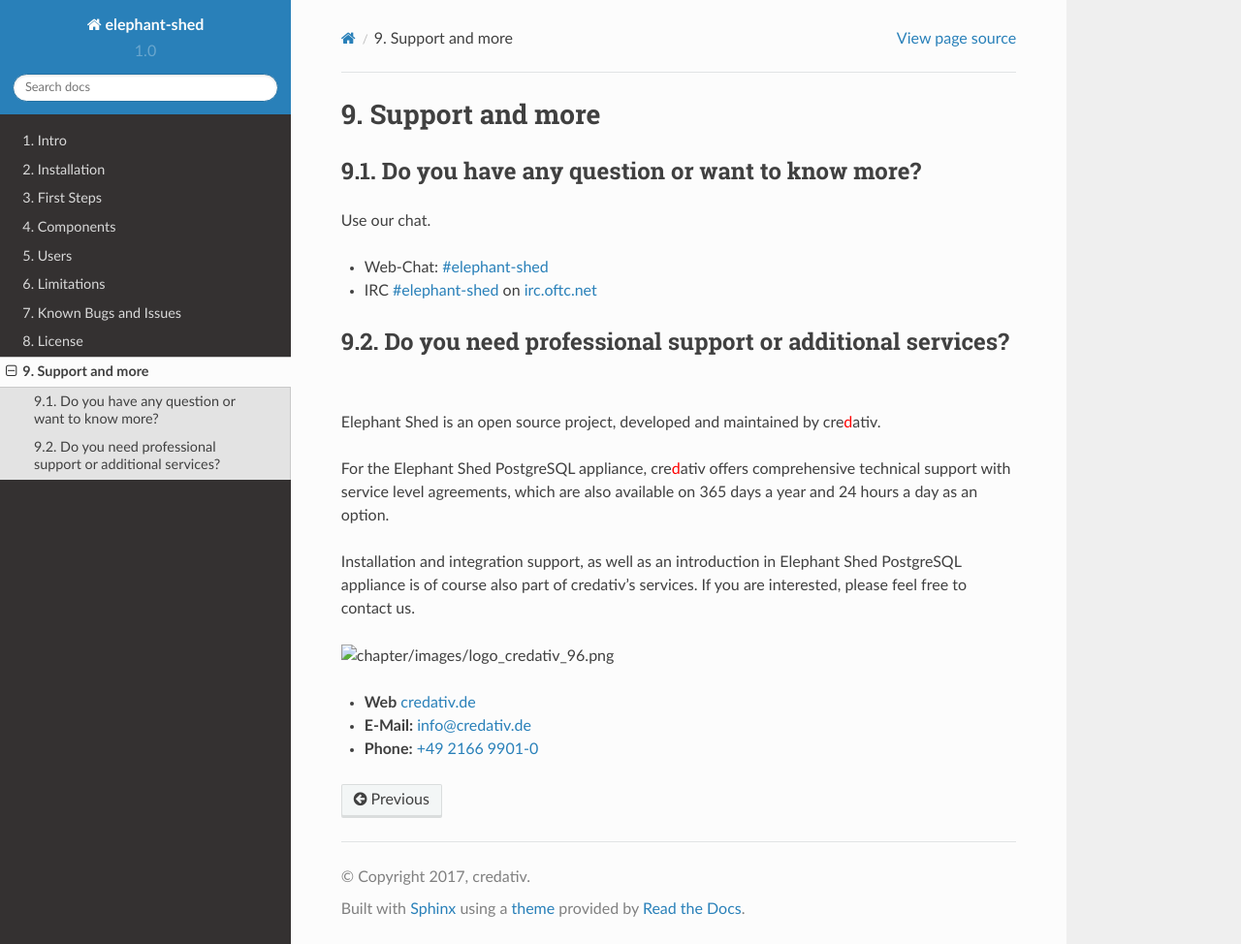
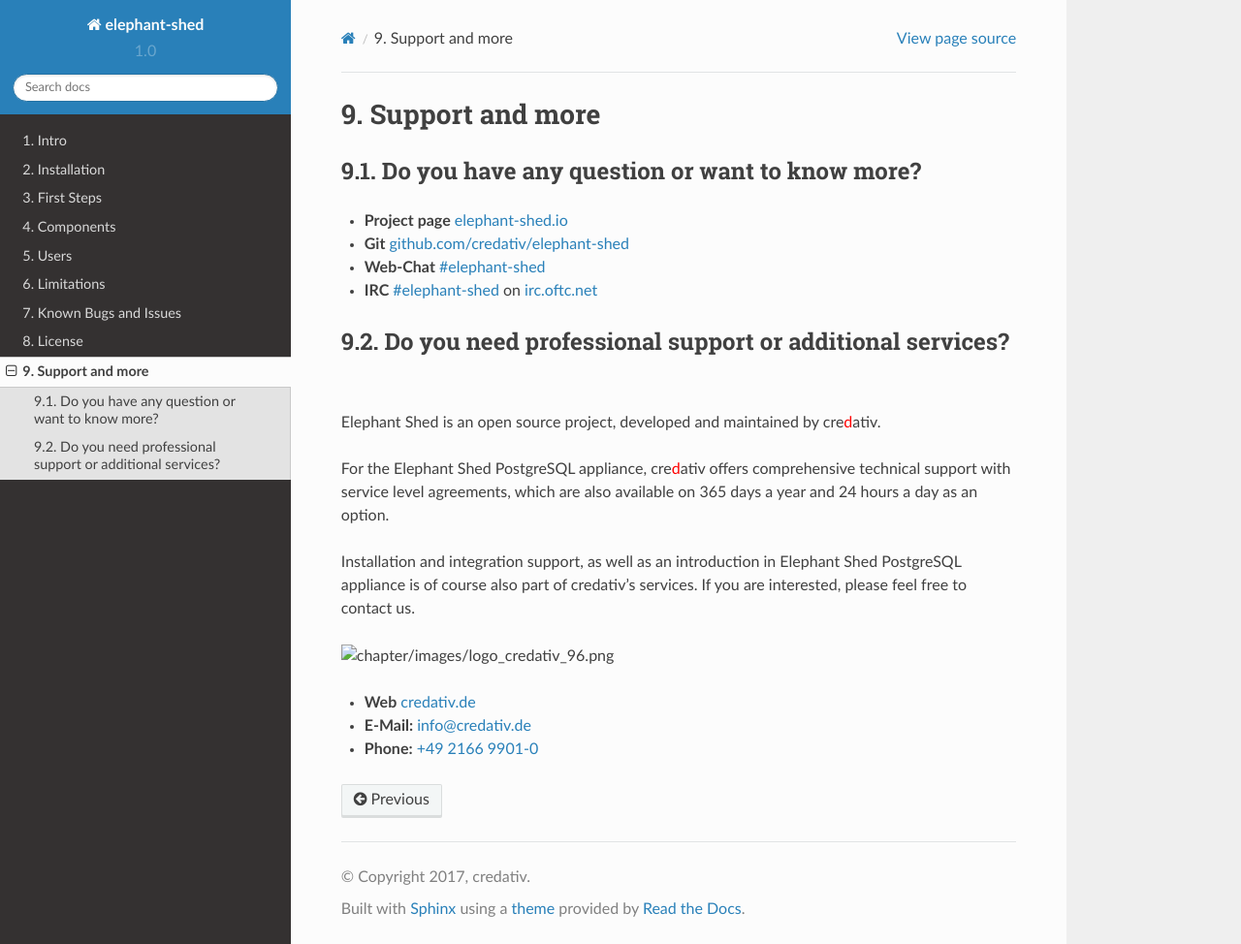
Before and after one commit to credativ/elephant-shed, a Sphinx documentation site: the page built from doc/chapter/support.md, in a window 1280 px wide and 974 px high. Shown: the whole window at 97% size. Built offline with Sphinx 7.4.7 and the Read the Docs theme 2.0.0, drawn with Linux system fonts in a browser that asks for light colours.

Commit message:
Doc: Add links

```diff
--- a/doc/chapter/support.md
+++ b/doc/chapter/support.md
@@ -1,10 +1,10 @@
 # Support and more
 ## Do you have any question or want to know more?
 
-Use our chat.
-
-* Web-Chat: [#elephant-shed](https://webchat.oftc.net/?nick=web-user-.&channels=elephant-shed&uio=MT11bmRlZmluZWQmMj10cnVlJjk9dHJ1ZSYxMT0yMzY31)
-* IRC [#elephant-shed](https://webchat.oftc.net/?channels=elephant-shed&uio=MT11bmRlZmluZWQmMj10cnVlJjk9dHJ1ZSYxMT0yMzY31
+* **Project page** [elephant-shed.io](https://elephant-shed.io)
+* **Git** [github.com/credativ/elephant-shed](https://github.com/credativ/elephant-shed/)
+* **Web-Chat** [#elephant-shed](https://webchat.oftc.net/?nick=web-user-.&channels=elephant-shed&uio=MT11bmRlZmluZWQmMj10cnVlJjk9dHJ1ZSYxMT0yMzY31)
+* **IRC** [#elephant-shed](https://webchat.oftc.net/?channels=elephant-shed&uio=MT11bmRlZmluZWQmMj10cnVlJjk9dHJ1ZSYxMT0yMzY31
 ) on [irc.oftc.net](https://www.oftc.net/)
 
 ## Do you need professional support or additional services?
```
